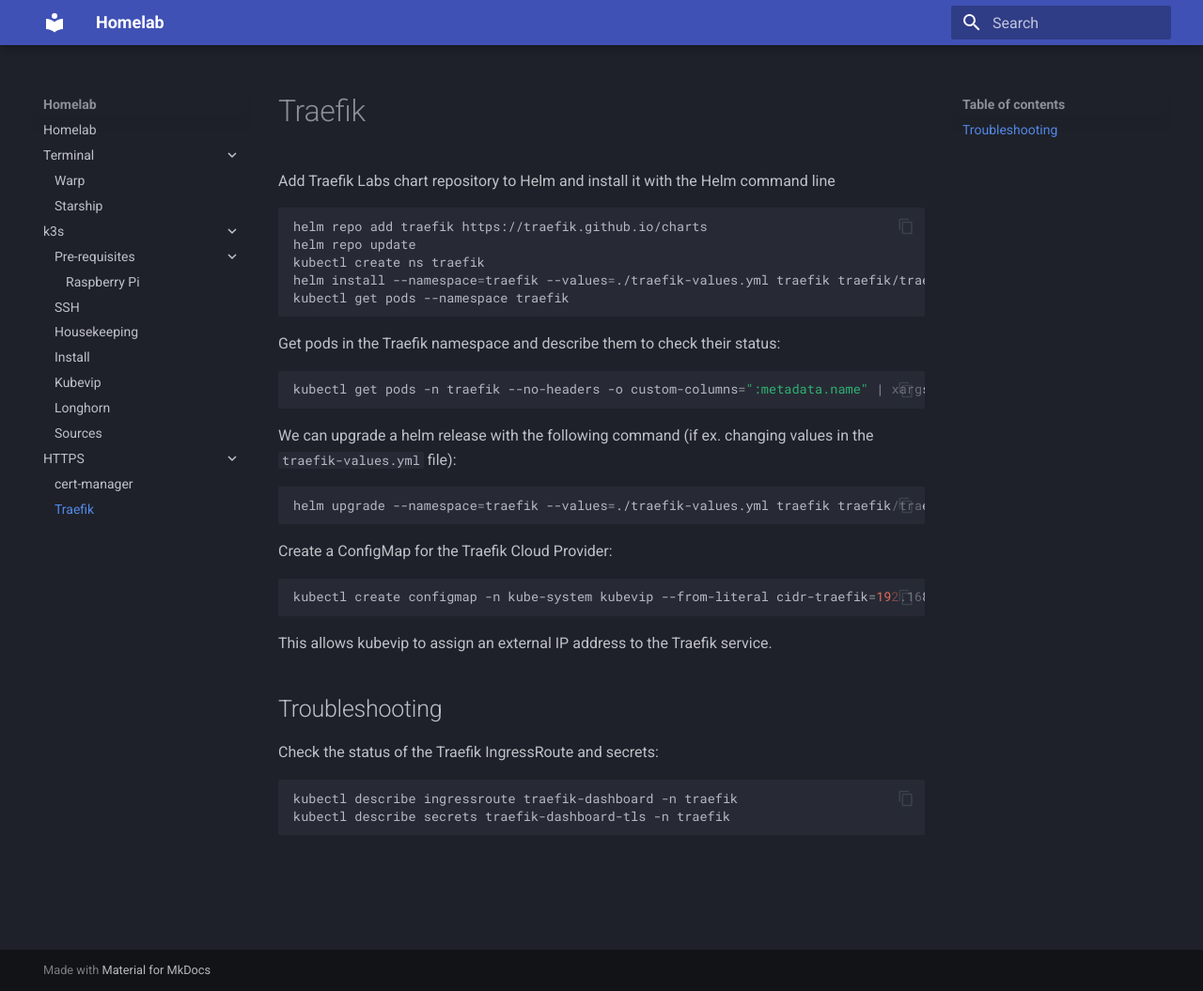
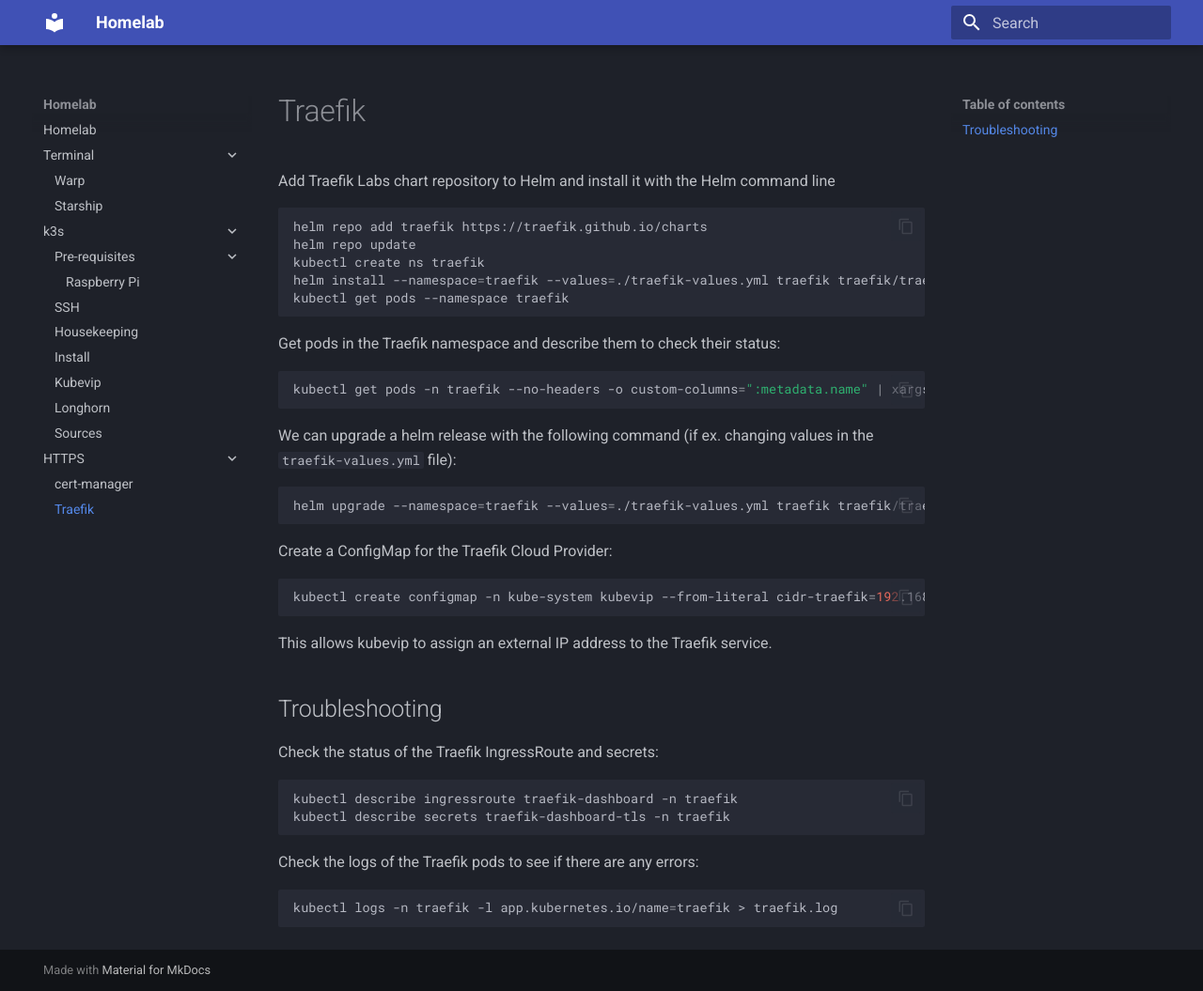
Before and after one commit to spaelling/homelab-pages, an MkDocs documentation site: the page built from docs/traefik/traefik.md, in a window 1280 px wide and 1055 px high. Shown: the whole window at 94% size. Built offline with MkDocs 1.6.1 and Material for MkDocs 9.7.7, drawn with Linux system fonts in a browser that asks for light colours.

Commit message:
docs: add troubleshooting section for Traefik pod logs

````diff
--- a/docs/traefik/traefik.md
+++ b/docs/traefik/traefik.md
@@ -38,3 +38,9 @@
 kubectl describe ingressroute traefik-dashboard -n traefik
 kubectl describe secrets traefik-dashboard-tls -n traefik
 ```
+
+Check the logs of the Traefik pods to see if there are any errors:
+
+```bash
+kubectl logs -n traefik -l app.kubernetes.io/name=traefik > traefik.log
+```
````
